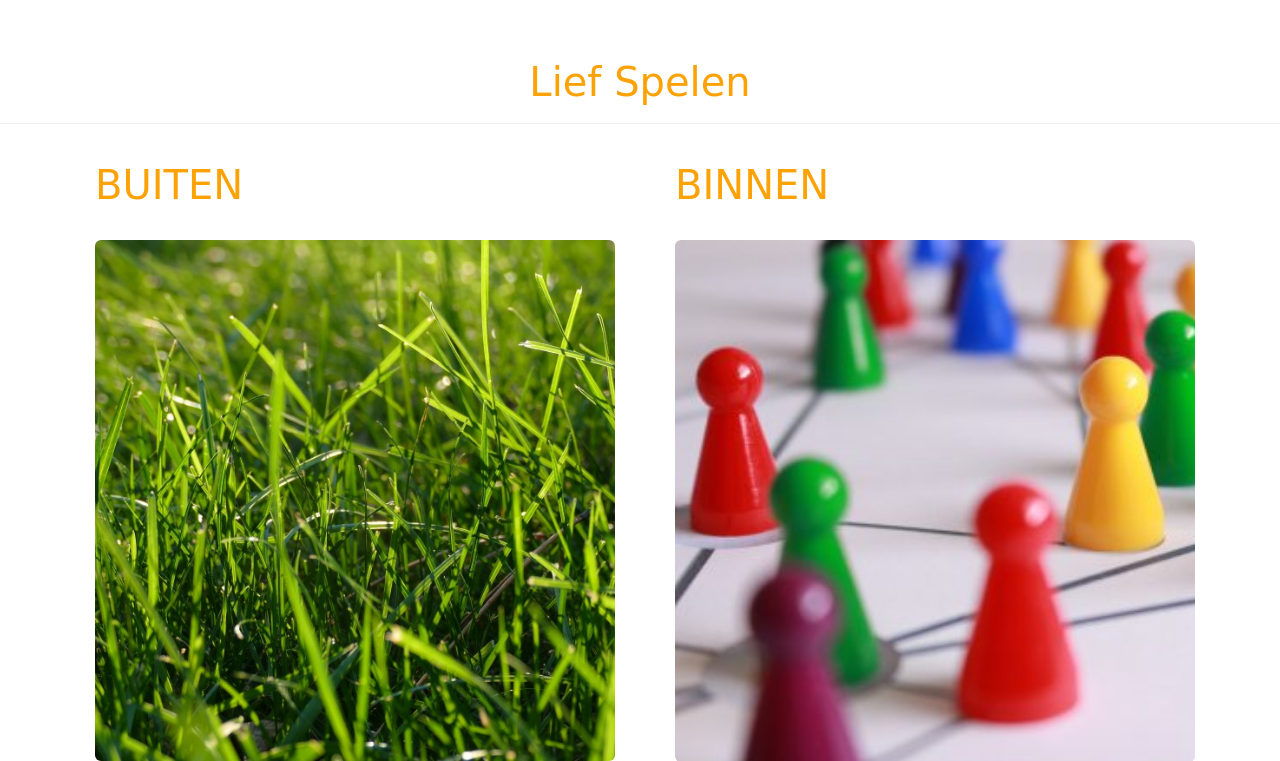
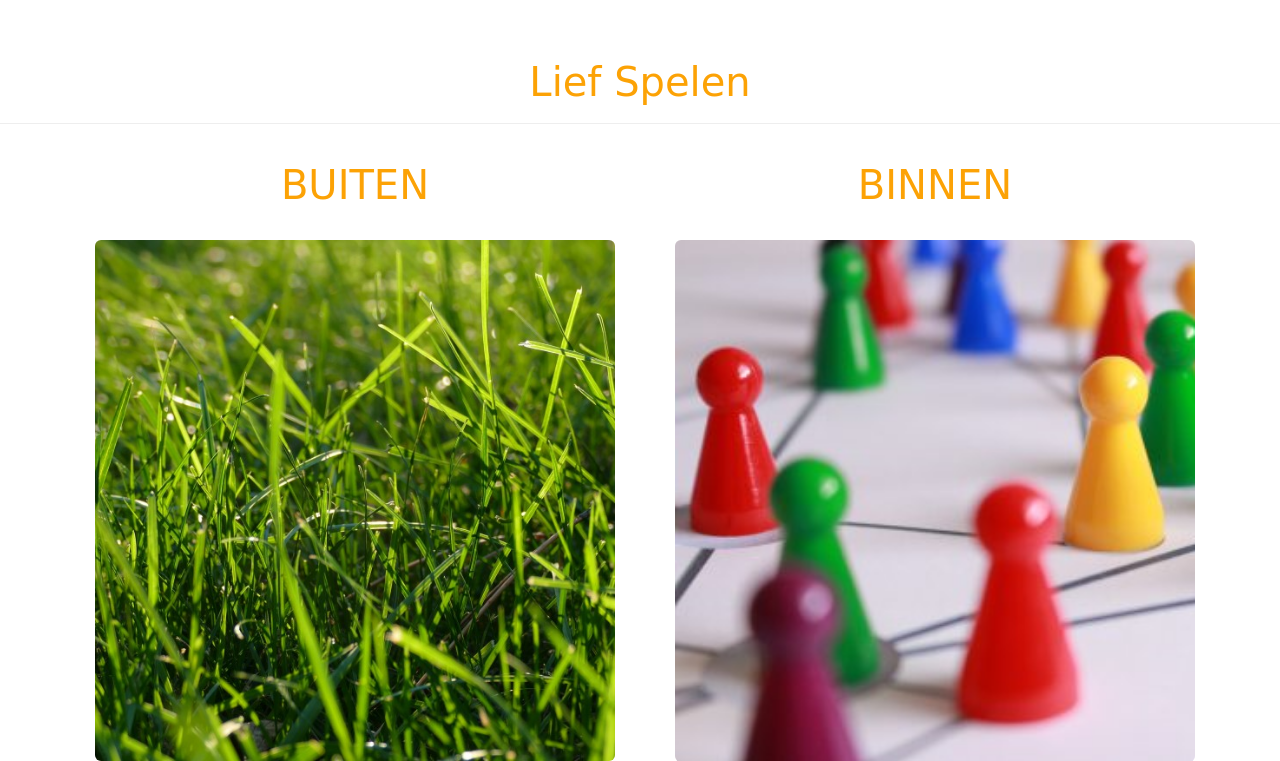
Before and after one commit to fleurderegt/liefspelen, a Django app: page / in a window 1280 px wide. Shown: the top 761 px of the page. Run offline with Django 3.2, Linux system fonts and the light colour scheme; some libraries are stand-ins or nearby versions; some web fonts are replaced.

Commit message:
center link above images in css.style

```diff
--- a/liefspelen/static/css/style.css
+++ b/liefspelen/static/css/style.css
@@ -2,6 +2,10 @@
     font-family: 'Fredericka the Great', cursive;
     text-align: center;
     align-content: center;
+}
+
+.panel-heading {
+    text-align: center;
 }
 
 .header {
@@ -76,6 +80,4 @@ li a {
     color: black;
     font-family: 'Fredericka the Great', cursive;
     text-align: left;
-    align-content: center;
-
 }
```
